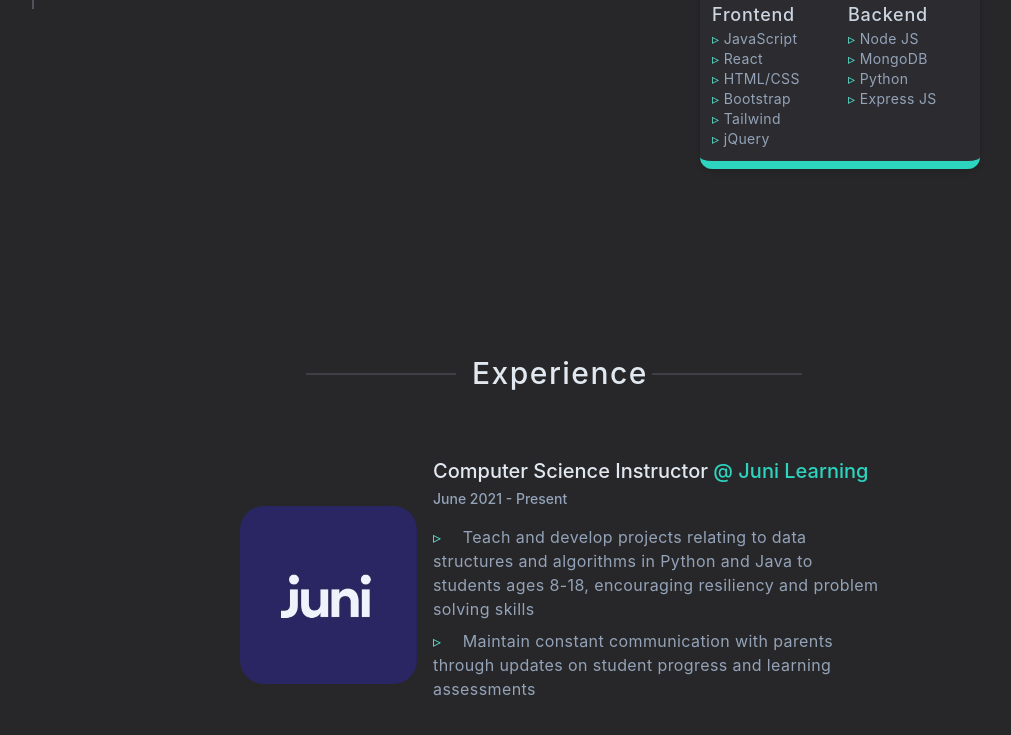
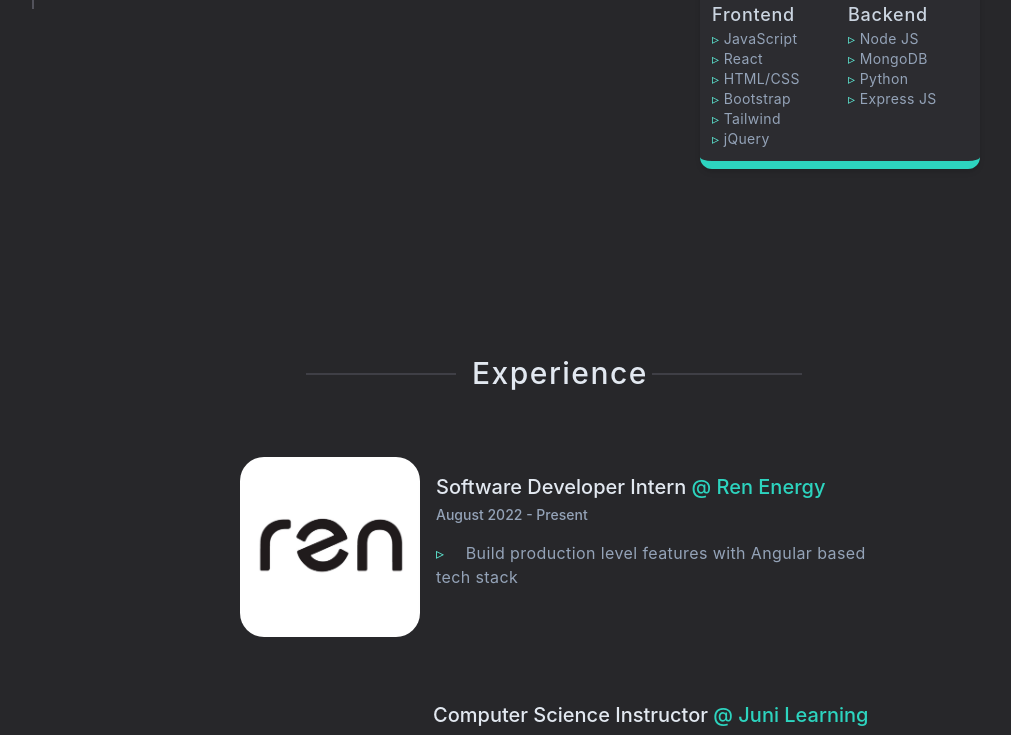
Before and after one commit to jren2/personal-website, a React (Vite) app: page / in a window 1280 px wide. Shown: the part 2000-2735 px from the top of the page, without its empty margins (80-1091 px from the left). Built offline with nearby package versions, Linux system fonts and the light colour scheme; no server answers; what tw-elements would draw is missing.

Commit message:
updated experience

```diff
--- a/src/components/Contact.js
+++ b/src/components/Contact.js
@@ -11,10 +11,10 @@ const Contact = () => (
         <div className="mb-10 text-center text-base font-medium tracking-wider text-slate-400"> Feel free to reach out to me through any of the resources below!</div>
         <div className="text-center mt-14 flex xs:flex-col md:flex-row">
           <div className="flex xs:flex-col m-auto sm:flex-row">
-            <a href="https://firebasestorage.googleapis.com/v0/b/jason-ren.appspot.com/o/JasonRenResume.pdf?alt=media&token=f7698dfe-0626-466e-85e7-de50350ce0bd" target="_blank" className="relative xs:mx-4 xs:my-4 xl:my-0 sm:mx-8 border-teal-400 border-2 inline-flex items-center justify-start px-9 p-3 overflow-hidden transition-all rounded-xl group" rel="noreferrer">
+            <a href="https://firebasestorage.googleapis.com/v0/b/jason-ren.appspot.com/o/JasonRenFullResume.pdf?alt=media&token=0bd437be-e524-4253-911f-671ebb2ba1aa" target="_blank" className="relative xs:mx-4 xs:my-4 xl:my-0 sm:mx-8 border-teal-400 border-2 inline-flex items-center justify-start px-9 p-3 overflow-hidden transition-all rounded-xl group" rel="noreferrer">
               <span className="w-48 h-48 rounded rotate-[-40deg] bg-gradient-to-r from-blue-400 via-teal-500 to-teal-500 absolute bottom-0 left-0 -translate-x-full ease-out duration-500 transition-all translate-y-full mb-9 ml-9 group-hover:ml-0 group-hover:mb-32 group-hover:translate-x-0" />
               <span className="absolute -left-10 flex items-center justify-start w-6 h-6 duration-300 transform  group-hover:translate-x-12 ease">
-                <svg fill="#000000" xmlns="http://www.w3.org/2000/svg" viewBox="0 0 50 50" width="50px" height="50px">
+                <svg fill="#000000" xmlns="http://www.w3.org/2000/svg" viewBox="0 0 50 50" width="25px" height="25px">
                   <path d="M 7 2 L 7 48 L 43 48 L 43 14.59375 L 42.71875 14.28125 L 30.71875 2.28125 L 30.40625 2 Z M 9 4 L 29 4 L 29 16 L 41 16 L 41 46 L 9 46 Z M 31 5.4375 L 39.5625 14 L 31 14 Z M 15 22 L 15 24 L 35 24 L 35 22 Z M 15 28 L 15 30 L 31 30 L 31 28 Z M 15 34 L 15 36 L 35 36 L 35 34 Z" />
                 </svg>
               </span>
--- a/src/components/Experience.js
+++ b/src/components/Experience.js
@@ -10,12 +10,24 @@ const Experience = () => (
         <div className="experienceSubtitle mb-10 text-center w-fit mx-auto text-3xl font-medium tracking-wider text-slate-200">
           Experience
         </div>
-
+        <div className="flex xs:flex-col xs:items-center md:flex-row mt-10 mb-6 gap-4">
+          <img alt="ren logo" className="mt-6 h-1/2 rounded-3xl" width="180" src={require('./images/ren.png')} />
+          <div className="text-xl xs:text-center md:text-left font-medium tracking-normal text-slate-200">
+            Software Developer Intern
+            <a href="https://www.renenergyglobal.com/" target="blank_" className="text-teal-400 inline"> @ Ren Energy </a>
+            <div className="mt-1 mb-4 text-slate-400 text-sm">
+              August 2022 - Present
+            </div>
+            <div className="list-element my-2 text-slate-400 text-base font-normal tracking-wide">
+              &emsp; Build production level features with Angular based tech stack
+            </div>
+          </div>
+        </div>
         <div className="flex xs:flex-col xs:items-center md:flex-row mt-16 mb-6 gap-4">
-          <img alt="juni logo" className="mt-6 w-1/2 h-1/2 rounded-3xl" width="1000" src={require('./images/juni.png')} />
+          <img alt="juni logo" className="mt-6 h-1/2 rounded-3xl" width="180" src={require('./images/juni.png')} />
           <div className="text-xl xs:text-center md:text-left font-medium tracking-normal text-slate-200">
             Computer Science Instructor
-            <div className="text-teal-400 inline"> @ Juni Learning </div>
+            <a href="https://junilearning.com/" target="blank_" className="text-teal-400 inline"> @ Juni Learning </a>
             <div className="mt-1 mb-4 text-slate-400 text-sm">
               June 2021 - Present
             </div>
--- a/src/components/Home.js
+++ b/src/components/Home.js
@@ -18,10 +18,10 @@ const Home = () => (
               I&apos;m a CS student with interests and experience in software engineering, web development and data analysis!
             </div>
             <div className="xs:mt-8">
-              <a href="https://firebasestorage.googleapis.com/v0/b/jason-ren.appspot.com/o/JasonRenResume.pdf?alt=media&token=f7698dfe-0626-466e-85e7-de50350ce0bd" target="_blank" className="relative border-teal-400 border-2 inline-flex items-center justify-start px-9 p-3 overflow-hidden transition-all rounded-xl group" rel="noreferrer">
+              <a href="https://firebasestorage.googleapis.com/v0/b/jason-ren.appspot.com/o/JasonRenFullResume.pdf?alt=media&token=0bd437be-e524-4253-911f-671ebb2ba1aa" target="_blank" className="relative border-teal-400 border-2 inline-flex items-center justify-start px-9 p-3 overflow-hidden transition-all rounded-xl group" rel="noreferrer">
                 <span className="w-48 h-48 rounded rotate-[-40deg] bg-gradient-to-r from-blue-400 via-teal-500 to-teal-500 absolute bottom-0 left-0 -translate-x-full ease-out duration-500 transition-all translate-y-full mb-9 ml-9 group-hover:ml-0 group-hover:mb-32 group-hover:translate-x-0" />
                 <span className="absolute -left-10 flex items-center justify-start w-6 h-6 duration-300 transform  group-hover:translate-x-12 ease">
-                  <svg fill="#000000" xmlns="http://www.w3.org/2000/svg" viewBox="0 0 50 50" width="50px" height="50px">
+                  <svg fill="#000000" xmlns="http://www.w3.org/2000/svg" viewBox="0 0 50 50" width="25px" height="25px">
                     <path d="M 7 2 L 7 48 L 43 48 L 43 14.59375 L 42.71875 14.28125 L 30.71875 2.28125 L 30.40625 2 Z M 9 4 L 29 4 L 29 16 L 41 16 L 41 46 L 9 46 Z M 31 5.4375 L 39.5625 14 L 31 14 Z M 15 22 L 15 24 L 35 24 L 35 22 Z M 15 28 L 15 30 L 31 30 L 31 28 Z M 15 34 L 15 36 L 35 36 L 35 34 Z" />
                   </svg>
                 </span>
--- a/src/components/Navbar.js
+++ b/src/components/Navbar.js
@@ -54,7 +54,7 @@ const Navbar = () => {
 
             <a href="#contact" className="xs:invisible xs:absolute sm:static sm:visible truncate text-slate-200 hover:duration-200 active:text-cyan-400 hover:border-b-cyan-300 hover:text-cyan-300 hover:border-b-4 mx-4 px-1 py-1 text-base font-normal">Contact Me</a>
 
-            <a href="https://firebasestorage.googleapis.com/v0/b/jason-ren.appspot.com/o/JasonRenResume.pdf?alt=media&token=f7698dfe-0626-466e-85e7-de50350ce0bd" target="_blank" className="relative inline-flex items-center justify-start truncate px-7 py-3 mx-4 overflow-hidden text-base font-normal rounded-full group" rel="noreferrer">
+            <a href="https://firebasestorage.googleapis.com/v0/b/jason-ren.appspot.com/o/JasonRenFullResume.pdf?alt=media&token=0bd437be-e524-4253-911f-671ebb2ba1aa" target="_blank" className="relative inline-flex items-center justify-start truncate px-7 py-3 mx-4 overflow-hidden text-base font-normal rounded-full group" rel="noreferrer">
               <span className="w-32 h-32 rotate-45 translate-x-12 -translate-y-2 absolute left-0 top-0 opacity-[3%]" />
               <span className="absolute top-0 left-0 w-48 h-48 -mt-1 transition-all duration-500 ease-in-out rotate-45 -translate-x-56 -translate-y-24 bg-teal-400 opacity-100 group-hover:-translate-x-8" />
               <span className="relative w-full text-left text-teal-400 transition-colors duration-200 ease-in-out group-hover:text-gray-900">Download CV</span>
```
Also changed, not shown: src/components/images/ren.png (added), src/components/images/website.png.
